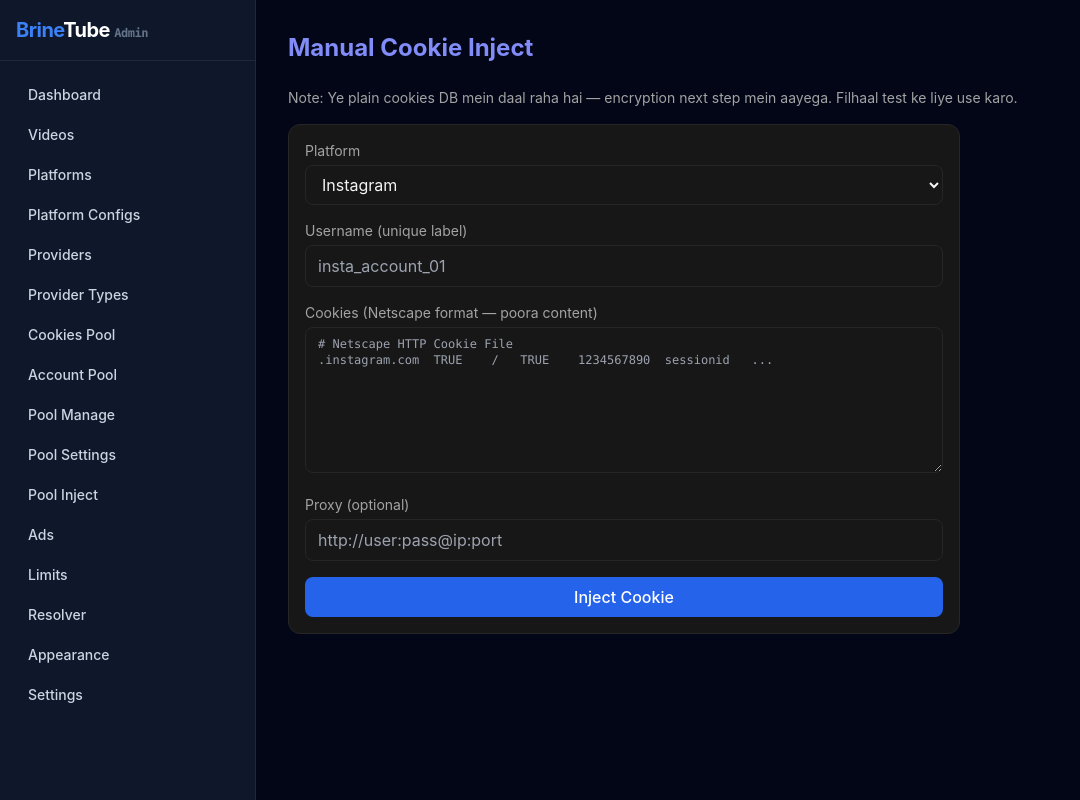
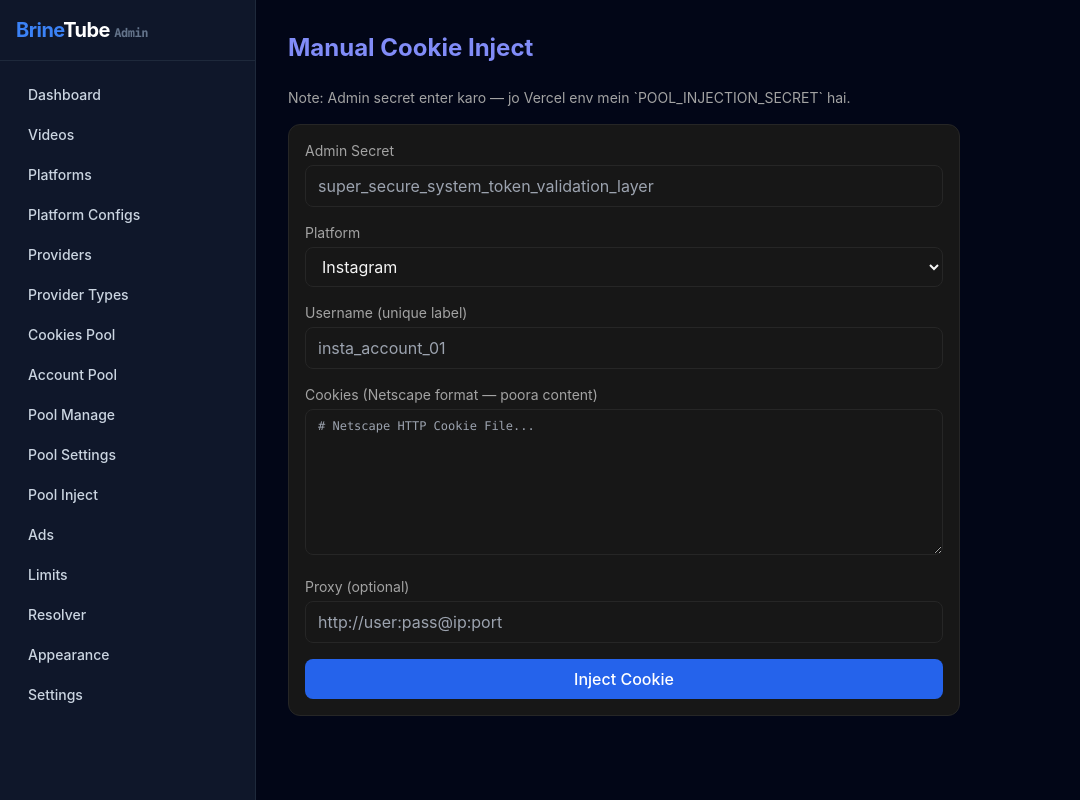
Before and after one commit to gunanand01/brinetube, a Next.js app: page /admin/pool/inject in a window 1280 px wide. Shown: the whole page, without its empty margins (0-1080 px from the left). Built offline with nearby package versions, Linux system fonts and the light colour scheme; no server answers; the database is empty.

Commit message:
Replace NEXT_PUBLIC secrets with manual admin secret input

```diff
--- a/src/app/admin/pool/inject/page.tsx
+++ b/src/app/admin/pool/inject/page.tsx
@@ -7,13 +7,14 @@ export default function ManualInject() {
     username: '',
     rawCookies: '',
     proxy: '',
+    adminSecret: '',
   });
   const [saving, setSaving] = useState(false);
 
   const inject = async (e: React.FormEvent) => {
     e.preventDefault();
-    if (!data.username || !data.rawCookies) {
-      alert('Username aur cookies dono chahiye');
+    if (!data.username || !data.rawCookies || !data.adminSecret) {
+      alert('Username, cookies aur admin secret — sab chahiye');
       return;
     }
     setSaving(true);
@@ -21,7 +22,7 @@ export default function ManualInject() {
       method: 'POST',
       headers: {
         'Content-Type': 'application/json',
-        'Authorization': 'Bearer ' + (process.env.NEXT_PUBLIC_POOL_INJECTION_SECRET || ''),
+        'Authorization': 'Bearer ' + data.adminSecret,
       },
       body: JSON.stringify({
         platform: data.platform,
@@ -45,10 +46,20 @@ export default function ManualInject() {
     <div>
       <h2 className="text-2xl font-bold mb-6 text-indigo-400">Manual Cookie Inject</h2>
       <p className="text-sm text-neutral-400 mb-4">
-        Note: Ye plain cookies DB mein daal raha hai — encryption next step mein aayega.
-        Filhaal test ke liye use karo.
+        Note: Admin secret enter karo — jo Vercel env mein `POOL_INJECTION_SECRET` hai.
       </p>
       <form onSubmit={inject} className="card max-w-2xl space-y-4">
+        <div>
+          <label className="text-sm text-neutral-400 block mb-1">Admin Secret</label>
+          <input
+            type="password"
+            required
+            className="input"
+            value={data.adminSecret}
+            onChange={(e) => setData({ ...data, adminSecret: e.target.value })}
+            placeholder="super_secure_system_token_validation_layer"
+          />
+        </div>
         <div>
           <label className="text-sm text-neutral-400 block mb-1">Platform</label>
           <select value={data.platform} onChange={(e) => setData({ ...data, platform: e.target.value })} className="input">
@@ -68,7 +79,7 @@ export default function ManualInject() {
             className="input font-mono text-xs"
             value={data.rawCookies}
             onChange={(e) => setData({ ...data, rawCookies: e.target.value })}
-            placeholder="# Netscape HTTP Cookie File&#10;.instagram.com	TRUE	/	TRUE	1234567890	sessionid	..."
+            placeholder="# Netscape HTTP Cookie File..."
           />
         </div>
         <div>
--- a/src/app/admin/pool/settings/page.tsx
+++ b/src/app/admin/pool/settings/page.tsx
@@ -11,31 +11,49 @@ export default function PoolSettings() {
     generatorActive: false,
     proxyConfig: '',
   });
+  const [adminSecret, setAdminSecret] = useState('');
   const [saving, setSaving] = useState(false);
 
   useEffect(() => {
-    fetch('/api/pool/settings').then((r) => r.json()).then((d) => d && setForm({ ...form, ...d }));
+    fetch('/api/pool/settings')
+      .then((r) => r.json())
+      .then((d) => d && setForm((prev) => ({ ...prev, ...d })));
   }, []);
 
   const save = async (e: React.FormEvent) => {
     e.preventDefault();
+    if (!adminSecret) {
+      alert('Admin secret chahiye — Vercel env mein CRON_SECRET jo hai');
+      return;
+    }
     setSaving(true);
     const res = await fetch('/api/pool/settings', {
       method: 'POST',
       headers: {
         'Content-Type': 'application/json',
-        'Authorization': 'Bearer ' + (process.env.NEXT_PUBLIC_CRON_SECRET || ''),
+        'Authorization': 'Bearer ' + adminSecret,
       },
       body: JSON.stringify(form),
     });
     setSaving(false);
-    alert(res.ok ? 'Saved' : 'Failed — CRON_SECRET check karo Vercel env mein');
+    alert(res.ok ? 'Saved' : 'Failed — CRON_SECRET check karo');
   };
 
   return (
     <div>
       <h2 className="text-2xl font-bold mb-6 text-indigo-400">Pool Settings</h2>
       <form onSubmit={save} className="card max-w-2xl space-y-4">
+        <div>
+          <label className="text-sm text-neutral-400 block mb-1">Admin Secret</label>
+          <input
+            type="password"
+            required
+            className="input"
+            value={adminSecret}
+            onChange={(e) => setAdminSecret(e.target.value)}
+            placeholder="CRON_SECRET value"
+          />
+        </div>
         <div>
           <label className="text-sm text-neutral-400 block mb-1">Health Check Interval (hours)</label>
           <input type="number" value={form.healthCheckInterval} onChange={(e) => setForm({ ...form, healthCheckInterval: +e.target.value })} className="input" />
@@ -60,7 +78,7 @@ export default function PoolSettings() {
         </div>
         <div>
           <label className="text-sm text-neutral-400 block mb-1">Proxy Config (JSON)</label>
-          <input type="text" value={form.proxyConfig || ''} onChange={(e) => setForm({ ...form, proxyConfig: e.target.value })} className="input font-mono text-xs" placeholder='{"gateway":"http://user:pass@ip:port"}' />
+          <input type="text" value={form.proxyConfig || ''} onChange={(e) => setForm({ ...form, proxyConfig: e.target.value })} className="input font-mono text-xs" placeholder='{"gateway":"..."}' />
         </div>
         <div className="flex items-center gap-3">
           <input type="checkbox" checked={form.generatorActive} onChange={(e) => setForm({ ...form, generatorActive: e.target.checked })} className="w-5 h-5" />
```
